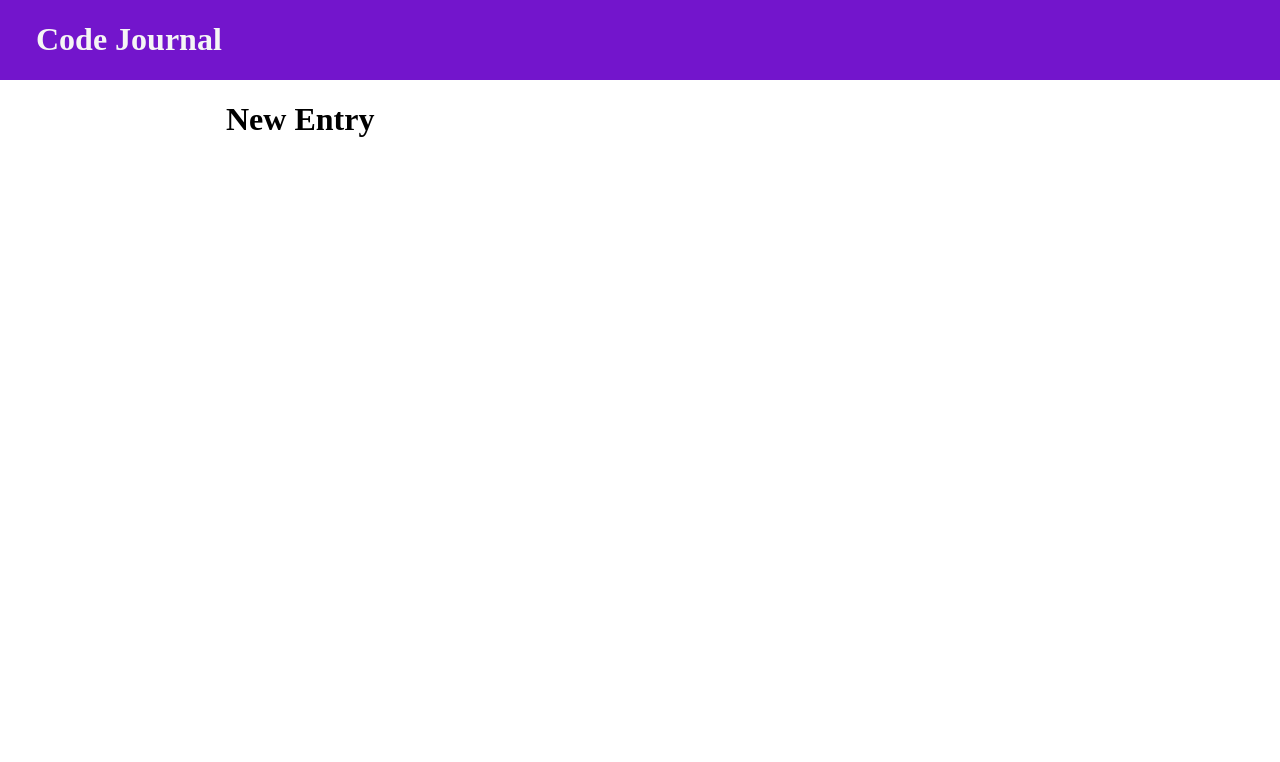
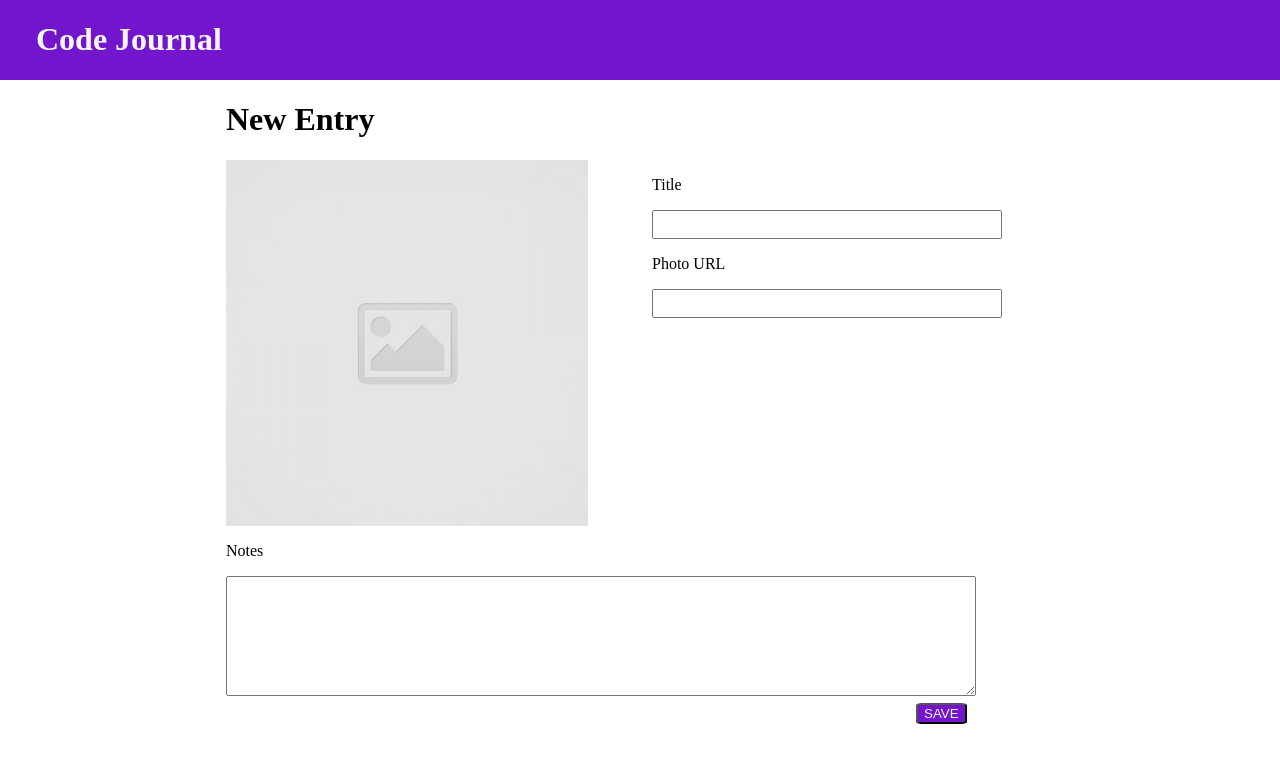
Before and after one commit to devtanole/code-journal, a website with bundled scripts: page index.html in a window 1280 px wide. Built offline with nearby package versions, Linux system fonts and the light colour scheme.

Commit message:
finish html

```diff
--- a/css/styles.css
+++ b/css/styles.css
@@ -1,6 +1,30 @@
 #head {
   background-color: rgb(115, 21, 204);
   color: whitesmoke;
-  margin: 0;
   min-width: 100%;
 }
+
+.image {
+  width: 90%;
+  height: 100%;
+}
+
+input {
+  width: 350px;
+  height: 29px;
+}
+
+textarea {
+  width: 750px;
+  height: 120px;
+}
+
+button {
+  display: block;
+  margin-top: 3px;
+  margin-left: 690px;
+  border-radius: 11%;
+  background-color: rgb(115, 21, 204);
+  color: whitesmoke;
+  font-family: Arial, Helvetica, sans-serif;
+}
--- a/index.html
+++ b/index.html
@@ -19,18 +19,49 @@
     <header>
       <div class="container" id="head">
         <div class="row">
-          <div class="column-full"><h1>Code Journal</h1></div>
+          <div class="column-full">
+            <h1 class="main-title">Code Journal</h1>
+          </div>
         </div>
       </div>
     </header>
     <main class="container">
       <div data-view="entry-form">
         <div class="row">
-          <div class="column-full"><h1>New Entry</h1></div>
+          <div class="column-full"><h1 class="new-entry">New Entry</h1></div>
         </div>
-        <div class="row">
-          <div class="column-half"></div>
-        </div>
+        <form>
+          <div class="row">
+            <div class="column-half">
+              <img
+                class="image entry-form"
+                src="images/placeholder-image-square.jpg" />
+            </div>
+            <div class="column-half">
+              <p>Title</p>
+              <input
+                type="text"
+                id="title"
+                name="title"
+                class="entry-form"
+                required />
+              <p>Photo URL</p>
+              <input
+                type="url"
+                id="photo-url"
+                name="photo-url"
+                class="entry-form"
+                required />
+            </div>
+          </div>
+          <div class="row">
+            <div class="column-full">
+              <p>Notes</p>
+              <textarea></textarea>
+              <button type="submit">SAVE</button>
+            </div>
+          </div>
+        </form>
       </div>
       <div data-view="entries" class="hidden"></div>
     </main>
```
